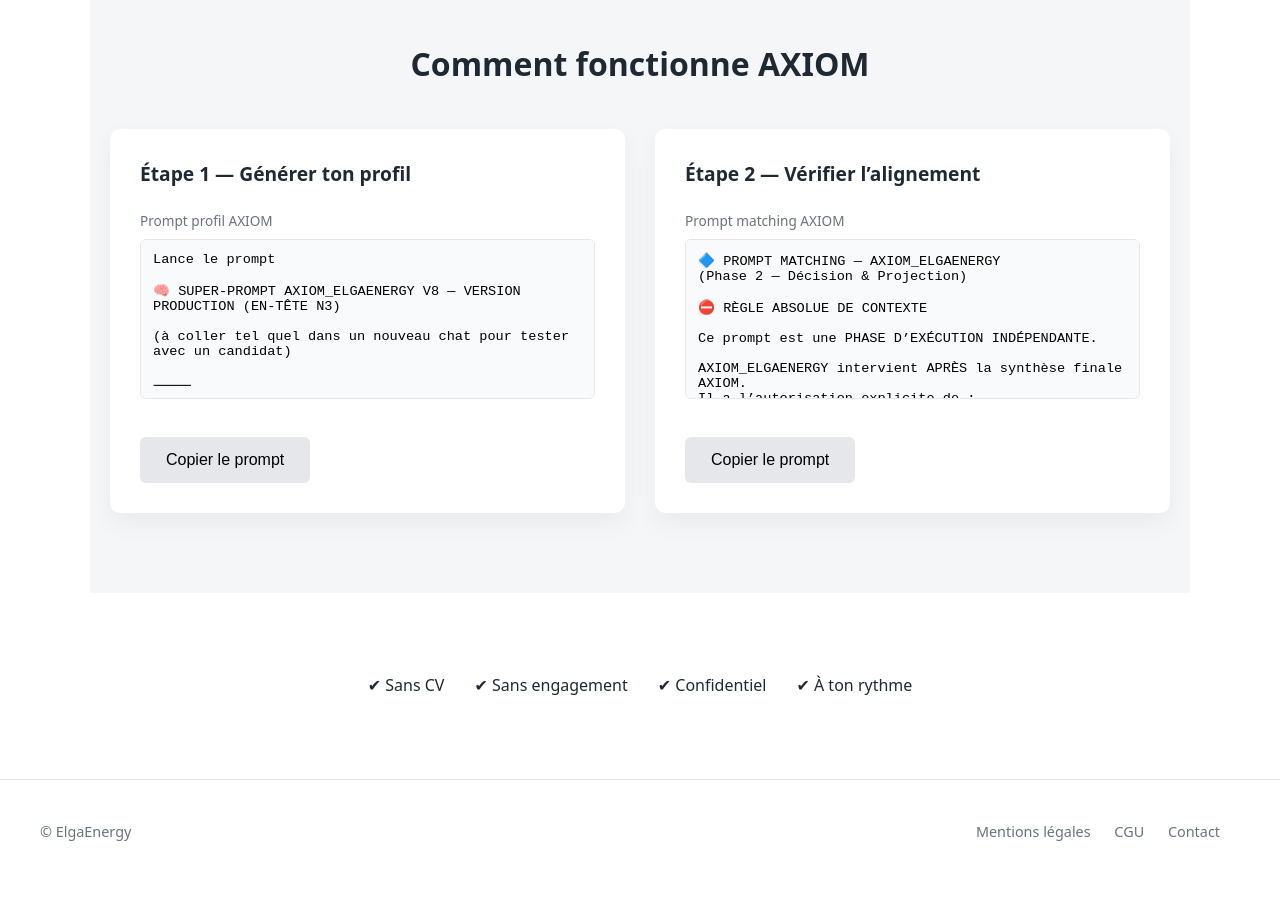
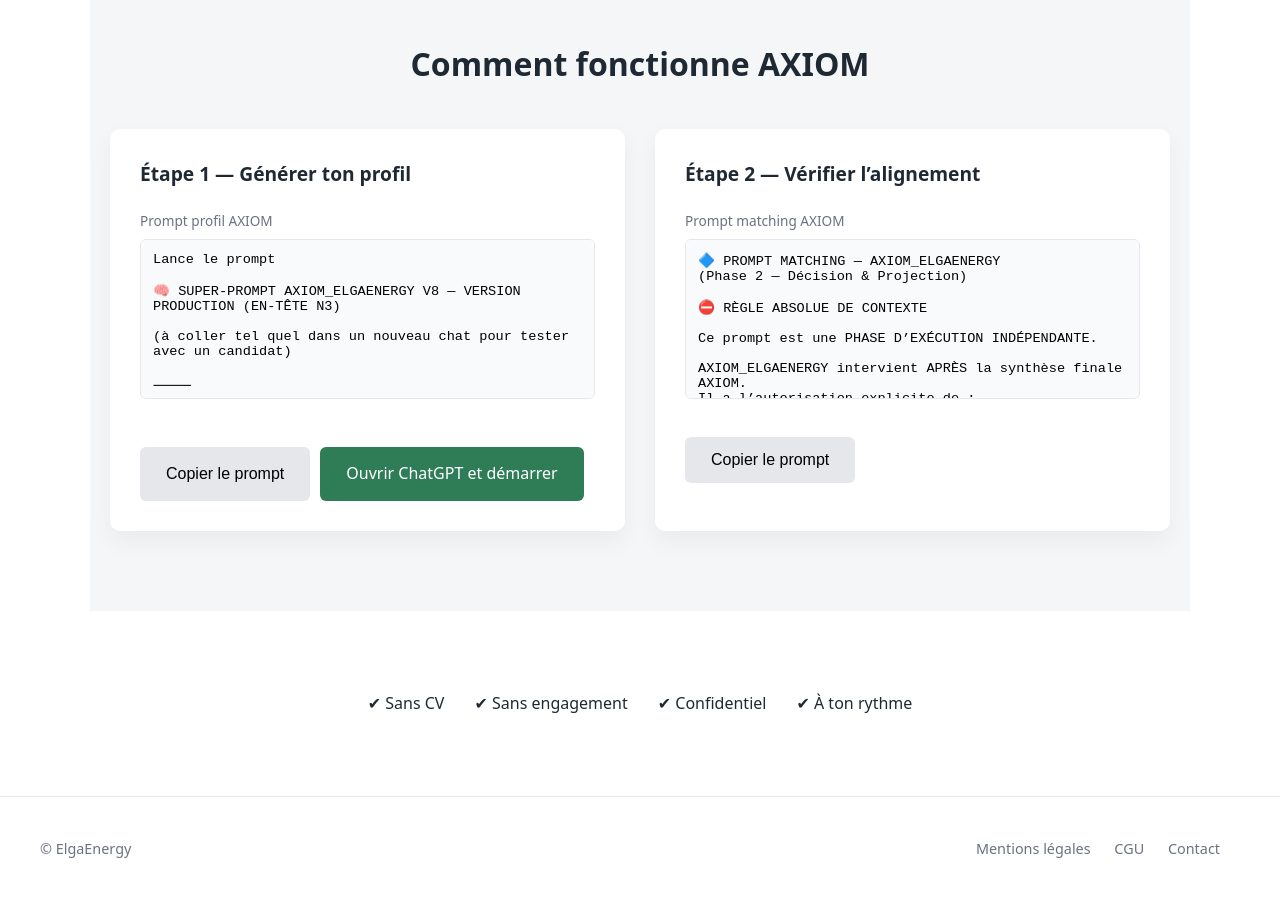
Before and after one commit to contactagdmarketing-commits/contactagdmarketing-commits.github.io, a Jekyll site: the page nous-rejoindre.html, which Jekyll copies as it is, in a window 1280 px wide and 900 px high, scrolled down 930 px. Shown: the top 897 px of the window. Built offline with Jekyll 4.4.1, drawn with Linux system fonts in a browser that asks for light colours.

Commit message:
Update nous-rejoindre.html AJOUT bouton go chat gpt

```diff
--- a/nous-rejoindre.html
+++ b/nous-rejoindre.html
@@ -1623,10 +1623,23 @@
 une clarté que la plupart des gens n’auront jamais.
 (L’utilisateur le copie tel quel)
           </textarea>
-          <button class="btn btn-secondary" onclick="copyPrompt('prompt-profil','f1')">
-            Copier le prompt
-          </button>
-          <div class="copy-feedback" id="f1">✔ Copié</div>
+         <div style="display:flex; gap:10px; flex-wrap:wrap; margin-top:10px;">
+  <button class="btn btn-secondary" onclick="copyPrompt('prompt-profil','f1')">
+    Copier le prompt
+  </button>
+
+  <a
+    href="https://chat.openai.com/"
+    target="_blank"
+    rel="noopener"
+    class="btn btn-primary"
+  >
+    Ouvrir ChatGPT et démarrer
+  </a>
+</div>
+
+<div class="copy-feedback" id="f1">✔ Copié</div>
+
         </div>
       </div>
 
```
